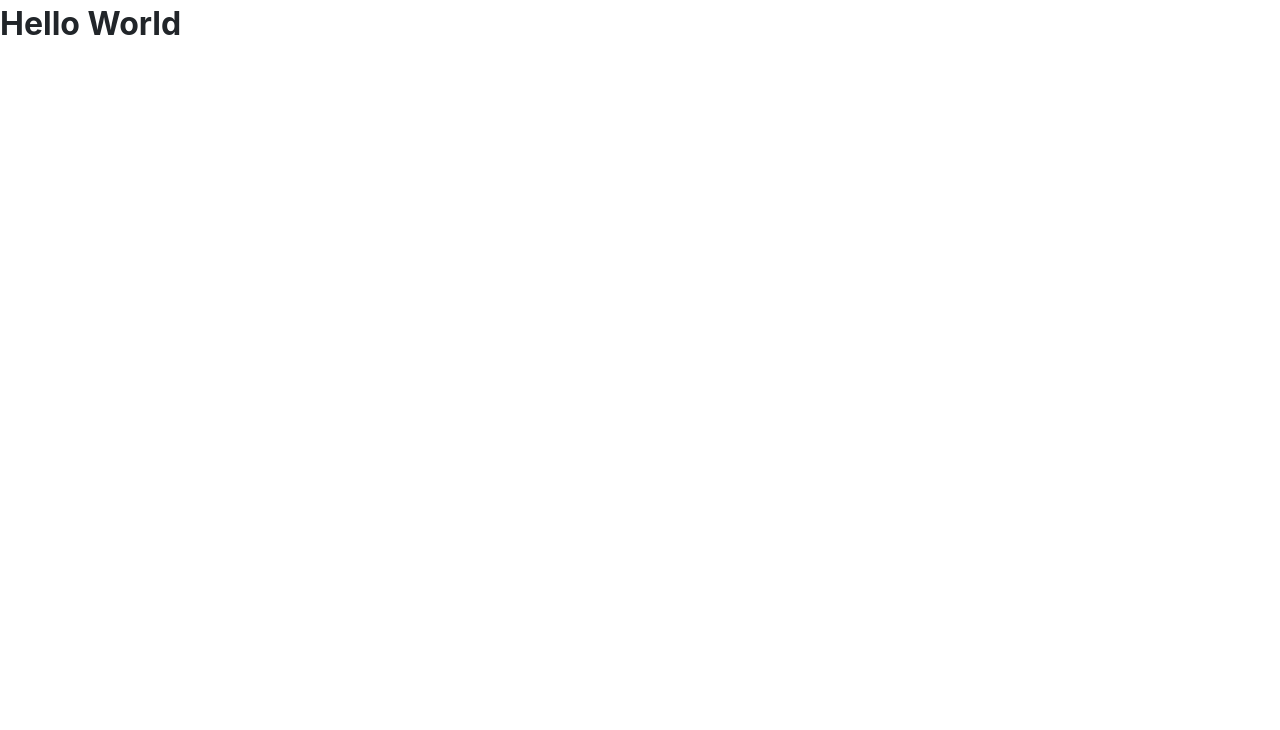
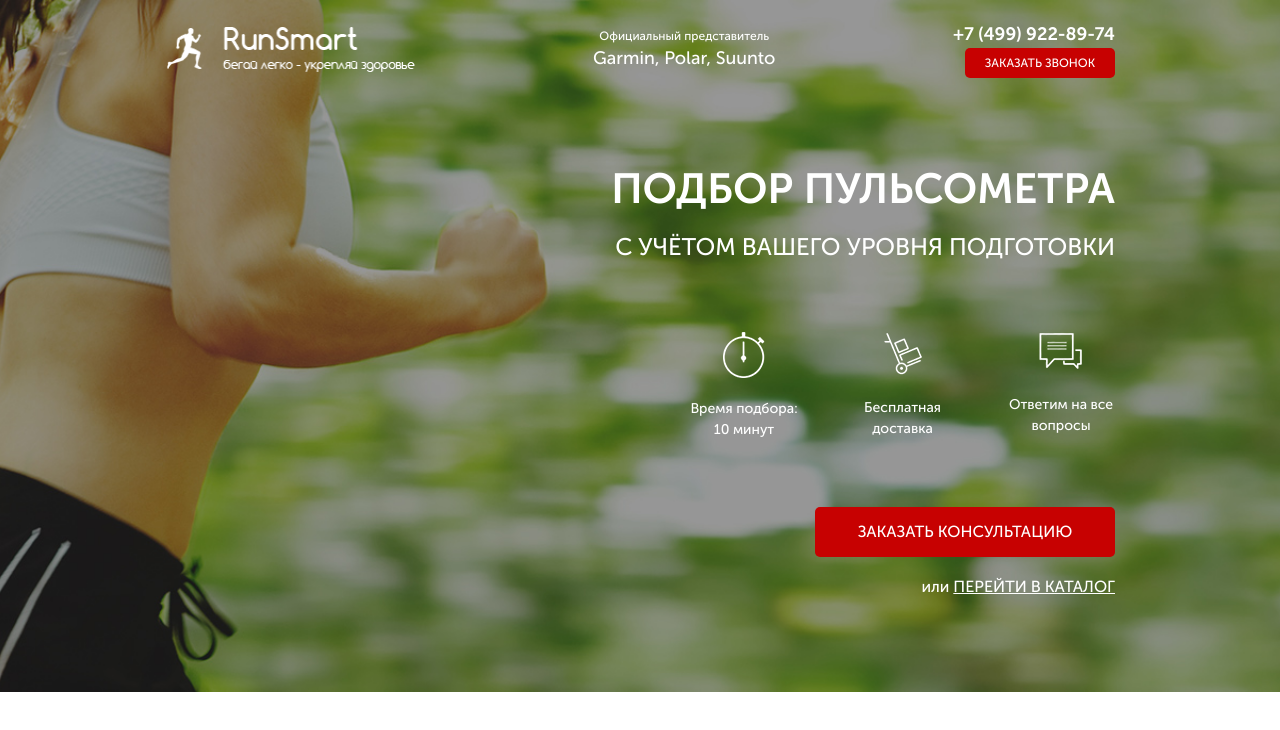
Before and after one commit to kellerov/Run_Smart, a website: page src/index.html in a window 1280 px wide. Drawn offline with nearby package versions, Linux system fonts and the light colour scheme; files that its build step writes are made by us from their sources.

Commit message:
recommit

```diff
--- a/src/index.html
+++ b/src/index.html
@@ -9,6 +9,53 @@
     <link rel="stylesheet" href="css/style.min.css">
 </head>
 <body>
-    <h1>Hello World</h1>
+    <div class="promo">
+        <div class="container">
+            <header class="header">
+                <a href="#" class="header__logo">
+                    <img src="icons/run.png" alt="RunSmart">
+                </a>
+                <div class="header__official">
+                    Официальный представитель
+                    <span>Garmin, Polar, Suunto</span>
+                </div>
+                <div class="header__contacts">
+                    <a href="tel:+74999228974
+                    " class="header__phone">+7 (499) 922-89-74</a>
+                    <button class="button">
+                        заказать звонок
+                    </button>
+                </div>
+            </header>
+
+            <div class="promo__wrapper">
+                <h1 class="promo__header">Подбор пульсометра</h1>
+                <h2 class="promo__subheader">с учётом Вашего уровня подготовки</h2>
+
+                <div class="promo__icons">
+                    <div class="promo__icon">
+                        <img src="icons/icon_timer.png" alt="timer">
+                        Время подбора: 10 минут
+                    </div>
+                    <div class="promo__icon">
+                        <img src="icons/icon_delivery.png" alt="delivery">
+                        Бесплатная доставка
+                    </div>
+                    <div class="promo__icon">
+                        <img src="icons/icon_chat.png" alt="question">
+                        Ответим на все вопросы
+                    </div>
+                </div>
+
+                <button class="button button_main">
+                    ЗАКАЗАТЬ КОНСУЛЬТАЦИЮ
+                </button>
+                <div class="promo__link">
+                    или
+                    <a href="#">ПЕРЕЙТИ В КАТАЛОГ</a>
+                </div>
+            </div>
+        </div>
+    </div>
 </body>
 </html>
--- /dev/null
+++ b/src/sass/blocks/_buttons.scss
@@ -0,0 +1,17 @@
+.button {
+    width: 150px;
+    height: 30px;
+    border-radius: 5px;
+    background-color: $main-color;
+    border: none;
+    color: #fff;
+    font-size: 12px;
+    font-weight: 500;
+    text-transform: uppercase;
+    &_main {
+        width: 300px;
+        height: 50px;
+        font-size: 16px;
+        margin-top: 67px;
+    }
+}
--- /dev/null
+++ b/src/sass/blocks/_header.scss
@@ -0,0 +1,36 @@
+.header {
+    display: flex;
+    justify-content: space-between;
+    align-items: center;
+    &__logo {
+        width: 250px;
+        img {
+            width: 100%;
+        }
+    }
+    &__official {
+        color: #fff;
+        font-size: 12px;
+        font-weight: 500;
+        text-align: center;
+        span {
+            display: block;
+            font-size: 18px;
+        }
+    }
+    &__phone {
+        color: #fff;
+        font-weight: 700;
+        font-size: 18px;
+        display: block;
+        &:hover {
+            color: #fff;
+            text-decoration: none;
+        }
+    }
+    &__contacts {
+        display: flex;
+        flex-direction: column;
+        align-items: flex-end;
+    }
+}
--- /dev/null
+++ b/src/sass/blocks/_promo.scss
@@ -0,0 +1,55 @@
+.promo {
+    min-height: 650px;
+    padding: 21px 0 93px 0;
+    background: url(../../img/bg1.jpg) center (center/cover) no-repeat;
+    &__wrapper {
+        display: flex;
+        flex-direction: column;
+        align-items: flex-end;
+        margin-top: 90px;
+    }
+    &__header {
+        color: #fff;
+        font-size: 42px;
+        font-weight: 700;
+        text-transform: uppercase;
+        line-height: 42px;
+    }
+    &__subheader {
+        margin-top: 17px;
+        color: #fff;
+        font-size: 24px;
+        line-height: 24px;
+        font-weight: 500;
+        text-transform: uppercase;
+    }
+    &__icons {
+        margin-top: 65px;
+        width: 425px;
+        display: flex;
+        justify-content: space-between;
+    }
+    &__icon {
+        width: 108px;
+        text-align: center;
+        color: #fff;
+        font-size: 14px;
+        font-weight: 500;
+        img {
+            display: block;
+            margin: 0 auto;
+            margin-bottom: 20px;
+        }
+    }
+    &__link {
+        color: #fff;
+        font-size: 16px;
+        font-weight: 500;
+        margin-top: 18px;
+        a {
+            color: #fff;
+            text-transform: uppercase;
+            text-decoration: underline;
+        }
+    }
+}
--- a/src/sass/style.scss
+++ b/src/sass/style.scss
@@ -0,0 +1,11 @@
+@import 'base/variables';
+* {
+    font-family: 'Museo Sans Cyrl', sans-serif;
+}
+.container {
+    max-width: 950px;
+    margin: 0 auto;
+}
+@import 'blocks/promo';
+@import 'blocks/header.scss';
+@import 'blocks/buttons';
```
Also changed, not shown: src/css/style.min.css (added), src/icons/chevron-left-solid.svg (deleted), src/icons/chevron-left.svg (added), src/icons/chevron-right-solid.svg (deleted), src/icons/chevron-right.svg (added), src/icons/cup.png (renamed from src/icons/icon_cup.png), src/icons/heart.png (renamed from src/icons/icon_heart.png), src/icons/pinterest.png (renamed from src/icons/icon_pinterest.png), src/icons/run.png (added), src/icons/shoe.png (renamed from src/icons/icon_shoe.png).
